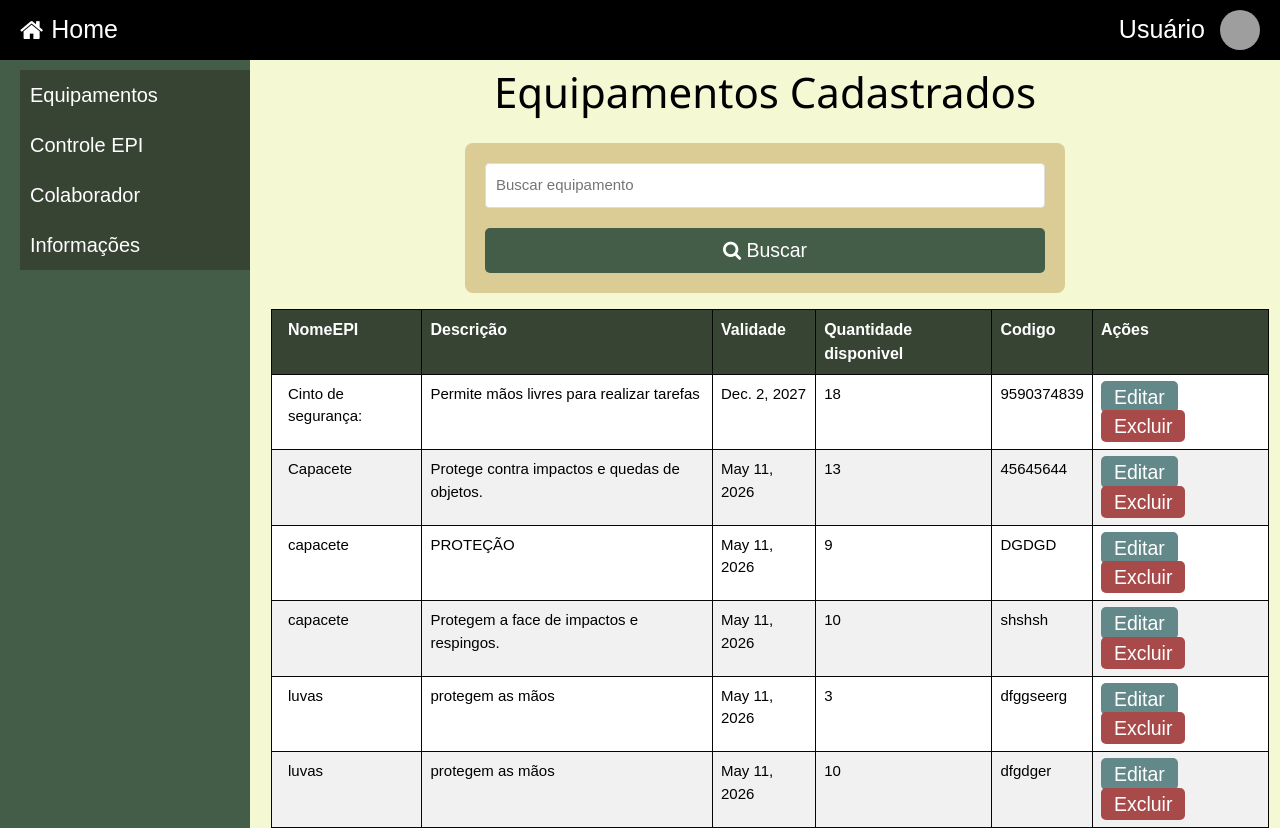
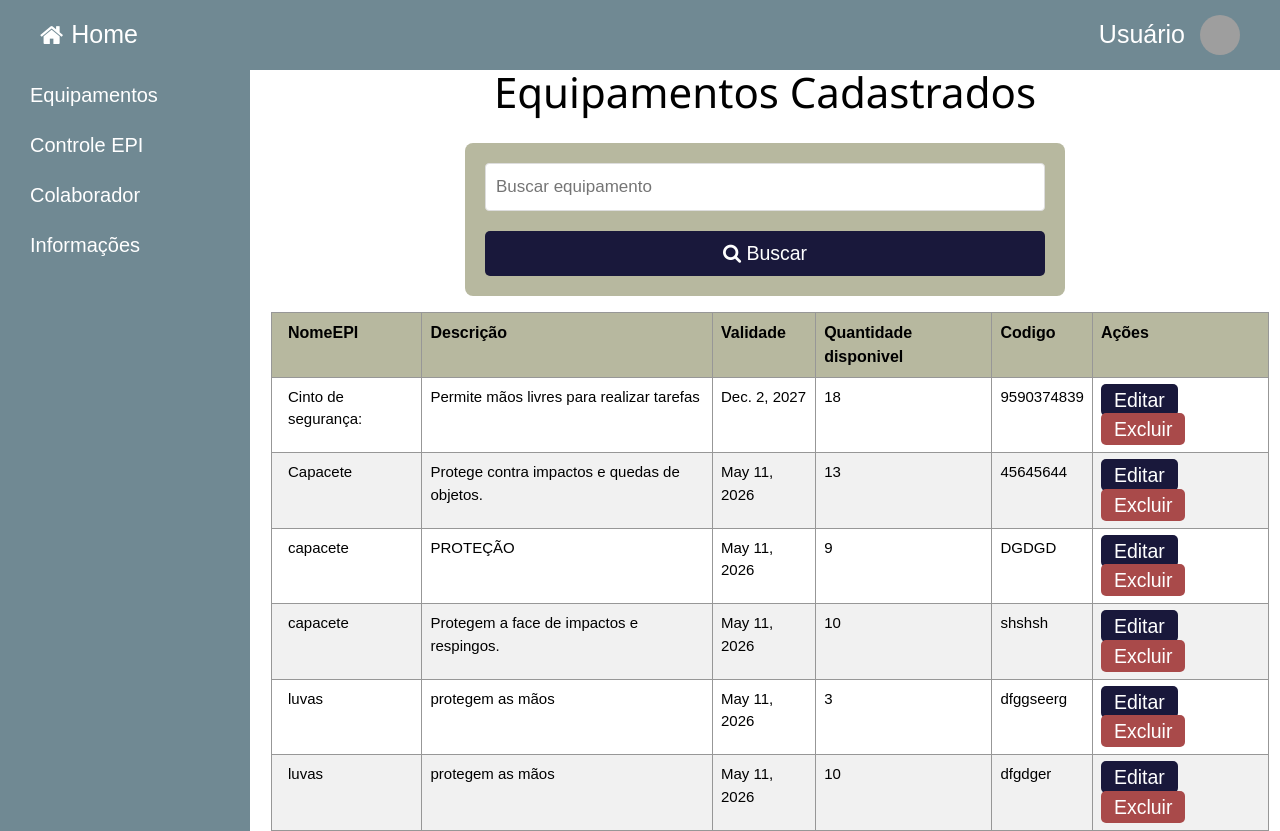
Before and after one commit to VandersonMotta/equipamentosEPI, a Django app: page /listar_epi/ in a window 1280 px wide. Run offline with Django 5.2, Linux system fonts and the light colour scheme; data comes from the database, SQL or seed files in the repository; both versions use the stored data as it was after the commit; grey boxes are pictures that could not be loaded.

Commit message:
correções e melhorias

```diff
--- a/equipamentos_epi/app_home/static/css/layout.css
+++ b/equipamentos_epi/app_home/static/css/layout.css
@@ -1,6 +1,6 @@
 /* BOTÃO EDITAR */
 .botao-edit {
-    background-color: #638889;
+    background-color: #19183B;
     color: white;
     padding: 5px 13px;
     border: none;
@@ -13,7 +13,7 @@
 }
 
 .botao-edit:hover {
-    background-color: #000000;
+    background-color: #708993;
 }
 
 /* BOTÃO EXCLUIR */
@@ -30,7 +30,7 @@
 }
 
 .botao-exclui:hover {
-    background-color: #010101;
+    background-color: #708993;
 }
 
 /*GRAFICO*/
@@ -74,7 +74,7 @@ h4 {
     margin-left: 5%;
     margin-top: 30px;
     font-size: 30px;
-    color: #445D48;
+    color: #19183B;
 }
 
 .descrição img {
@@ -97,7 +97,7 @@ h4 {
 }
 
 .epi-item {
-    background-color: #DBCC95;
+    background-color: #B7B89F;
     display: flex;
     flex-direction: column;
     padding: 20px;
@@ -118,7 +118,7 @@ h4 {
     margin: 0;
     font-size: 1.5em;
     text-align: center;
-    color: #445D48;
+    color: #19183B;
 }
 
 .epi-item p {
@@ -137,15 +137,15 @@ table {
 }
 
 th {
-    background-color: #374433;
-    color: white;
+    background-color: #B7B89F;
+    color: black;
     text-align: center;
     padding: 12px 15px;
     font-size: 16px;
 }
 
 table, th, td {
-    border: 1px solid #060606;
+    border: 1px solid #979797;
 }
 
 /*TELA DE AVISOS*/
@@ -157,7 +157,7 @@ table, th, td {
 }
 
 .card {
-    background-color: #DBCC95;
+    background-color: #B7B89F;
     padding: 20px;
     border-radius: 8px;
     box-shadow: 0 4px 8px rgba(0, 0, 0, 0.1);
@@ -174,14 +174,14 @@ table, th, td {
 .card strong {
     display: block;
     font-size: 15px;
-    color: #000000;
+    color: #19183B;
     margin-bottom: 10px;
 }
 
 .card p {
     font-size: 20px;
     font-weight: bold;
-    color: #000000;
+    color: #19183B;
 }
 
 .aviso-container {
@@ -194,7 +194,7 @@ table, th, td {
 }
 
 .aviso {
-    background-color: #DBCC95;
+    background-color: #ffffff;
     padding: 20px;
     border-radius: 8px;
     position: relative;
--- a/equipamentos_epi/app_home/static/css/login.css
+++ b/equipamentos_epi/app_home/static/css/login.css
@@ -5,12 +5,12 @@ body {
     display: flex;
     justify-content: center;
     align-items: center;
-    background-color: #445D48;
+    background-color: #708993;
     font-family: Arial, sans-serif;
 }
 
 .login-container {
-    background-color: #DBCC95;
+    background-color: #ffffff;
     padding: 40px;
     border-radius: 10px;
     box-shadow: 0 0 10px rgba(0, 0, 0, 0.1);
@@ -31,7 +31,7 @@ button {
 }
 
 button:hover {
-    background-color: #A94A4A;
+    background-color: #19183B;
 }
 
 .error {
--- a/equipamentos_epi/app_home/static/css/style.css
+++ b/equipamentos_epi/app_home/static/css/style.css
@@ -5,9 +5,9 @@
     position: fixed;
     top: 50px;
     left: 0;
-    background-color: #445D48;
+    background-color: #708993;
     padding-top: 20px;
-    color:rgb(0, 0, 0);
+    color:#19183B;
     padding-left: 20px;
     z-index: 999;
 }
@@ -21,7 +21,7 @@
 .accordion {
     padding: 10px;
     font-size: 20px;
-    background-color:rgb(55, 68, 51);
+    background-color:#708993;
     color: white;
     border:none;
     width: 100%;
@@ -55,20 +55,20 @@
 }
 
 .panel a:hover {
-    background-color: #DBCC95;
-    color: black;
+    background-color: #19183B;
+    color: white;
 }
 
 /*ESTILO DA BARRA HOME*/
 .navbar {
     width: 100%;
-    height: 60px;
-    background-color: #000000;
+    height: 70px;
+    background-color: #708993;
     color: white;
     display: flex;
     justify-content: space-between;
     align-items: center;
-    padding: 0 20px;
+    padding: 0 40px;
     position: fixed;
     top: 0;
     left: 0;
@@ -140,7 +140,7 @@
 
 /*ESTILO DE FUNDO DA PAGINA*/
 .main-content {
-    background-color: #F4F8D3;
+    background-color: #ffffff;
 }
 
 h2 {
@@ -153,8 +153,10 @@ h2 {
 form {
     max-width: 600px;
     margin: 20px auto;
-    background-color: #DBCC95;
+    background-color: #B7B89F;
+    color: black;
     padding: 20px;
+    font-size: 17px;
     border-radius: 8px;
 }
 
@@ -168,7 +170,7 @@ form input, form select, form textarea {
 }
 
 form button {
-    background-color: #445D48;
+    background-color: #19183B;
     color: white;
     padding: 12px 16px;
     border: none;
@@ -189,7 +190,7 @@ form p {
 
 /*ESTILO DO HTML PERFIL*/
 body {
-    background-color: #F4F8D3;
+    background-color: #ffffff;
     margin: 10;
     padding: 0;
     font-family: Arial, sans-serif;
@@ -305,7 +305,7 @@ body {
 }
 
 .botao-busca {
-    background-color: #445D48;
+    background-color: #19183B;
     color: white;
     padding: 8px 16px;
     border: none;
--- a/equipamentos_epi/app_home/templates/app_home/pages/home.html
+++ b/equipamentos_epi/app_home/templates/app_home/pages/home.html
@@ -28,7 +28,7 @@
             <div id="user-dropdown" class="dropdown-content">
                 <a href="/perfil"><i class="fa fa-user"></i> Perfil</a>
                 <a href="#"><i class="fa fa-cog"></i> Configurações</a>
-                <a href="{% url 'logout' %}"><i class="fa fa-sign-out"></i> Sair</a>
+                <a href="{% url 'login' %}"><i class="fa fa-sign-out"></i> Sair</a>
             </div>
         </div>
         <div class="sidebar">
--- a/equipamentos_epi/app_home/templates/app_home/pages/perfil.html
+++ b/equipamentos_epi/app_home/templates/app_home/pages/perfil.html
@@ -13,7 +13,7 @@
             <li><button class="sidebar-button"><i class="fa fa-refresh"></i> Atualizar Dados</button></li>
             <li><button class="sidebar-button"><i class="fa fa-cog"></i> Configurações</button></li>
             <li><a href="{% url 'home' %}" class="sidebar-button"> <i class="fa fa-home"></i> Voltar ao Home</a></li>
-            <li><a href="{% url 'logout' %}" class="sidebar-button"><i class="fa fa-sign-out"></i> Sair</a></li>
+            <li><a href="{% url 'login' %}" class="sidebar-button"><i class="fa fa-sign-out"></i> Sair</a></li>
         </ul>
     </div>
 
```
Also changed, not shown: other parts of equipamentos_epi/app_home/static/css/style.css (+11 -13 lines), equipamentos_epi/db.sqlite3.
